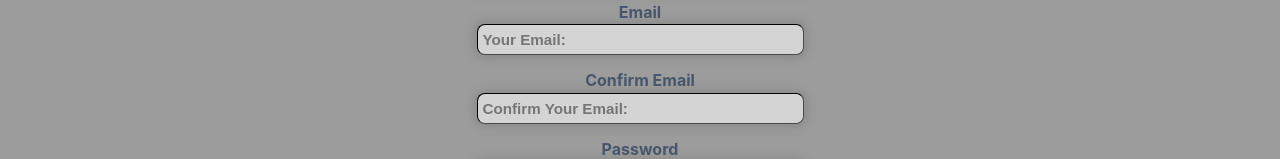
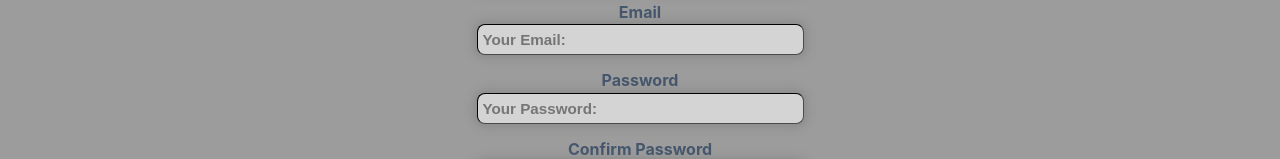
Before and after one commit to chaim-shwartz/onlinebet, a React (Create React App) app: page /signup in a window 1280 px wide. Shown: the part 285-444 px from the top of the page. Built offline with nearby package versions, Linux system fonts and the light colour scheme.

Commit message:
disable the confirm email on signup

```diff
--- a/src/components/SignUp.js
+++ b/src/components/SignUp.js
@@ -66,36 +66,38 @@ function SignUp() {
             case "Email":
                 if (!checkEmailValidate(userInfo.EmailInput)) {
                     setIsErrorActive([true, isErrorActive[1], isErrorActive[2], isErrorActive[3]])
+                    setEmailValid(false)//delete this line if use confirm email
                 }
                 else{
                     setIsErrorActive([false, isErrorActive[1], isErrorActive[2], isErrorActive[3]])
+                    setEmailValid(true)//delete this line if use confirm email
                 }
-                if (userInfo.ConfirmEmailInput!=="") {
-                    if (!same(userInfo.EmailInput,userInfo.ConfirmEmailInput)) {
-                        setIsErrorActive([true, true, isErrorActive[2], isErrorActive[3]])
-                        setEmailValid(false)
-                    } else {
-                        setIsErrorActive([false, false, isErrorActive[2], isErrorActive[3]])
-                        setEmailValid(true)
-                    }
-                }
+                // if (userInfo.ConfirmEmailInput!=="") {
+                //     if (!same(userInfo.EmailInput,userInfo.ConfirmEmailInput)) {
+                //         setIsErrorActive([true, true, isErrorActive[2], isErrorActive[3]])
+                //         setEmailValid(false)
+                //     } else {
+                //         setIsErrorActive([false, false, isErrorActive[2], isErrorActive[3]])
+                //         setEmailValid(true)
+                //     }
+                // }
                 break;
 
-            case "ConfirmEmail":
-                if (!checkEmailValidate(userInfo.ConfirmEmailInput)) {
-                    setIsErrorActive([isErrorActive[0], true, isErrorActive[2], isErrorActive[3]])
-                    setEmailValid(false)
-                }
-                else {
-                    if (!same(userInfo.EmailInput, userInfo.ConfirmEmailInput)) {
-                        setIsErrorActive([true, true, isErrorActive[2], isErrorActive[3]])
-                        setEmailValid(false)
-                    } else {
-                        setIsErrorActive([false, false, isErrorActive[2], isErrorActive[3]])
-                        setEmailValid(true)
-                    }
-                }
-                break;
+            // case "ConfirmEmail":
+            //     if (!checkEmailValidate(userInfo.ConfirmEmailInput)) {
+            //         setIsErrorActive([isErrorActive[0], true, isErrorActive[2], isErrorActive[3]])
+            //         setEmailValid(false)
+            //     }
+            //     else {
+            //         if (!same(userInfo.EmailInput, userInfo.ConfirmEmailInput)) {
+            //             setIsErrorActive([true, true, isErrorActive[2], isErrorActive[3]])
+            //             setEmailValid(false)
+            //         } else {
+            //             setIsErrorActive([false, false, isErrorActive[2], isErrorActive[3]])
+            //             setEmailValid(true)
+            //         }
+            //     }
+            //     break;
 
             case "Password":
                 if (!checkPasswordValidate(userInfo.PasswordInput)) { //// if password is not valid
@@ -153,13 +155,13 @@ function SignUp() {
                     ConfirmPasswordInput: ""
                 }))
                 break;
-            case "ConfirmEmail":
-                setuserInfo(prev=>({
-                    ...prev,
-                    ConfirmEmailInput: event.target.value,
-                    ConfirmPasswordInput: ""
-                }))
-                break;
+            // case "ConfirmEmail":
+            //     setuserInfo(prev=>({
+            //         ...prev,
+            //         ConfirmEmailInput: event.target.value,
+            //         ConfirmPasswordInput: ""
+            //     }))
+            //     break;
             case "Password":
                 setuserInfo(prev=>({
                     ...prev,
@@ -288,8 +290,8 @@ function SignUp() {
                         <label>Email</label>
                         <input autoComplete="off" className={isErrorActive[0] ? 'inputErr': null} type={"email"} placeholder="Your Email:" name="Email" value={userInfo.EmailInput} onChange={handleChange} onBlur={leaveInput}></input>
 
-                        <label>Confirm Email</label>
-                        <input autoComplete="off" className={isErrorActive[1] ? 'inputErr': null} type={"email"} placeholder="Confirm Your Email:" name="ConfirmEmail" value={userInfo.ConfirmEmailInput} onChange={handleChange} onBlur={leaveInput}></input>
+                        {/* <label>Confirm Email</label>
+                        <input autoComplete="off" className={isErrorActive[1] ? 'inputErr': null} type={"email"} placeholder="Confirm Your Email:" name="ConfirmEmail" value={userInfo.ConfirmEmailInput} onChange={handleChange} onBlur={leaveInput}></input> */}
 
                         <label>Password</label>
                         <input autoComplete="off" className={isErrorActive[2] ? 'inputErr': null} type={"password"} placeholder="Your Password:" name="Password" value={userInfo.PasswordInput} onChange={handleChange} onBlur={leaveInput}></input>
```
Also changed, not shown: src/components/SignIn.js (+0 -8 lines).
